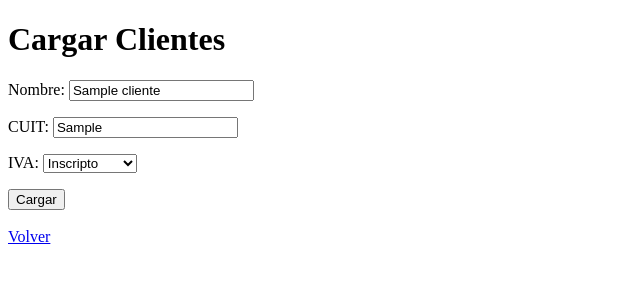
After one commit to AxelGIThu/OpenContability, a Django app: page /modificar_clientes/1 in a window 1280 px wide. The commit adds this page. Shown: the top 300 px of the page, without its empty margins (0-640 px from the left). Run offline with Django 5.2, Linux system fonts and the light colour scheme; tables that the repository leaves empty hold one stand-in row (values such as "Sample post").

Commit message:
+modificar_clientes (backend, html), fixes [Clientes Iva Choices, Clientes Form fields]

```diff
--- a/main/opencontability/forms.py
+++ b/main/opencontability/forms.py
@@ -4,7 +4,7 @@ from . import models
 class CrearCliente(forms.ModelForm):
     class Meta:
         model = models.Clientes
-        fields = "__all__"
+        fields = ['nombre', 'CUIT', 'IVA']
 
 class CrearFactura(forms.ModelForm):
     class Meta:
--- a/main/opencontability/models.py
+++ b/main/opencontability/models.py
@@ -4,11 +4,11 @@ from decimal import Decimal
 # Create your models here.
 class Clientes(models.Model):
     IVA_CHOICES = [
-        ('inscripto','Inscripto'),
-        ('no_inscripto','No Inscripto')
+        ('Inscripto','Inscripto'),
+        ('No inscripto','No Inscripto')
     ]
 
-    IDCliente = models.IntegerField(primary_key=True)
+    IDCliente = models.AutoField(primary_key=True)
     nombre = models.CharField(max_length=50)
     CUIT = models.CharField(max_length=11)
     IVA = models.CharField(max_length=20, choices=IVA_CHOICES)
--- a/main/opencontability/templates/modificar.html
+++ /dev/null
@@ -1,5 +0,0 @@
-{% extends 'base.html' %}
-
-{% block content %}
-    <a href="..">Volver</a>
-{% endblock  %}
--- /dev/null
+++ b/main/opencontability/templates/modificar_clientes.html
@@ -0,0 +1,18 @@
+{% extends 'base.html' %}
+
+{% block content %}
+
+    <h1>Cargar Clientes</h1>
+
+    <form action="{% url 'modificar_clientes' cliente.IDCliente %}" method="post">
+
+        {% csrf_token %}
+        {{ form.as_p }}
+        <button>Cargar</button>
+
+    </form>
+
+    <br>
+
+    <a href="{% url 'tabla_clientes' %}">Volver</a>
+{% endblock  %}
--- a/main/opencontability/templates/tabla_clientes.html
+++ b/main/opencontability/templates/tabla_clientes.html
@@ -9,6 +9,7 @@
             <td>Nombre</td>
             <td>CUIT</td>
             <td>IVA</td>
+            <td></td>
         </thead>
         {% for cliente in clientes %}
         <tr>
@@ -16,6 +17,7 @@
             <td>{{ cliente.nombre }}</td>
             <td>{{ cliente.CUIT }}</td>
             <td>{{ cliente.IVA }}</td>
+            <td><a href="{% url 'modificar_clientes' cliente.IDCliente %}">Modificar</a></td>
         </tr>
         {% empty %}
         <tr>
--- a/main/opencontability/urls.py
+++ b/main/opencontability/urls.py
@@ -8,6 +8,7 @@ urlpatterns = [
     path("tabla_clientes", views.tabla_clientes, name="tabla_clientes"),
     path("cargar_facturas", views.cargar_facturas, name="cargar_factura"),
     path("tabla_compra_venta", views.tabla_compra_venta, name="tabla_compra_venta"),
-    path("modificar", views.modificar, name="modificar"),
+    path("modificar_clientes/<int:primary_key>", views.modificar_clientes, name="modificar_clientes"),
+    path("modificar_facturas/<int:primary_key>", views.modificar_facturas, name="modificar_facturas"),
     path("generar_archivos", views.generar_archivos, name="generar_archivos"),
 ]
--- a/main/opencontability/views.py
+++ b/main/opencontability/views.py
@@ -1,5 +1,5 @@
 from django.http import HttpResponse
-from django.shortcuts import render
+from django.shortcuts import render, get_object_or_404, redirect
 from .forms import CrearCliente, CrearFactura
 from .models import Clientes, Facturas
 from django.db.models import Q
@@ -65,8 +65,21 @@ def tabla_compra_venta(request):
 
     return render(request, "tabla_compra_venta.html")
 
-def modificar(request):
-    return render(request, "modificar.html")
+def modificar_clientes(request, primary_key):
+    cliente = get_object_or_404(Clientes, IDCliente=primary_key)
+    form = CrearCliente(instance=cliente)
+
+    if request.method == 'POST':
+
+        form = CrearCliente(request.POST, instance=cliente)
+        if form.is_valid():
+            form.save()
+            return redirect('tabla_clientes')
+    return render(request, "modificar_clientes.html", { 'form' : form, 'cliente' : cliente})
+
+def modificar_facturas(request):
+
+    return render(request, "modificar_facturas.html")
 
 def generar_archivos(request):
     return render(request, "generar_archivos.html")
```
Also changed, not shown: main/opencontability/migrations/0002_alter_clientes_idcliente_alter_clientes_iva_and_more.py (added), main/opencontability/migrations/0003_alter_clientes_iva.py (added).
